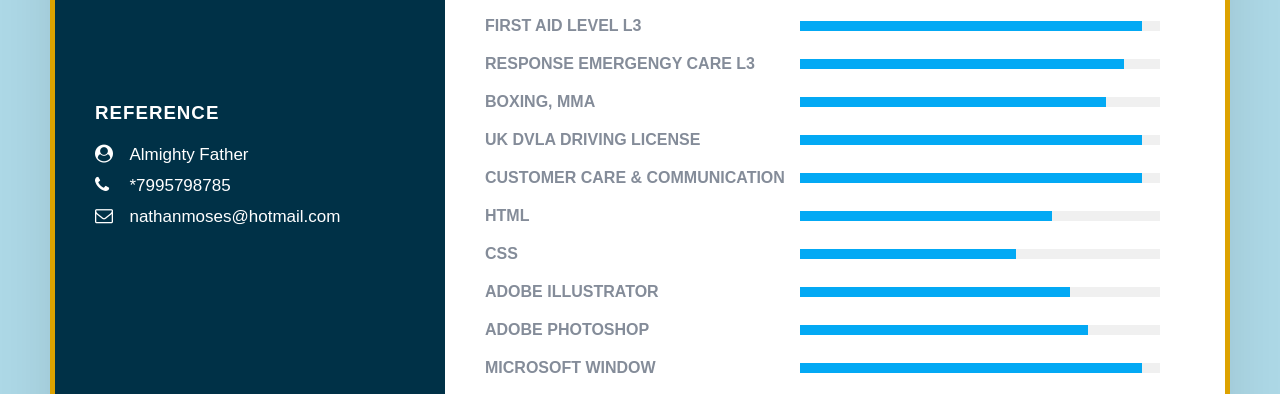
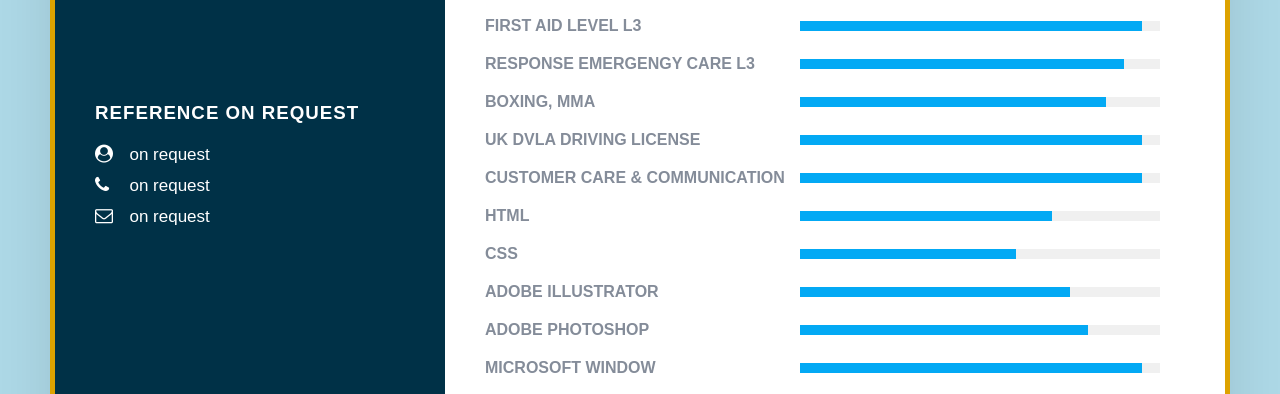
Before and after one commit to Shadowtacticssecurity/shadowtactics.io, a plain HTML site: page index.html in a window 1280 px wide. Shown: the part 1512-1906 px from the top of the page. Drawn offline with Linux system fonts and the light colour scheme.

Commit message:
Update index.html

```diff
--- a/index.html
+++ b/index.html
@@ -97,19 +97,19 @@
             </div>
 
             <div class="contactInfo language">
-                <h3 class="title">Reference</h3>
+                <h3 class="title">Reference on request</h3>
                 <ul>
                     <li>
                      <span class="icon"><i class="fa fa-user-circle" aria-hidden="true"></i></span>
-                     <span class="percent">Almighty Father</span>
+                     <span class="percent">on request</span>
                     </li>
                     <li>
                      <span class="icon"><i class="fa fa-phone" aria-hidden="true"></i></span>
-                     <span class="percent">*7995798785</span>
+                     <span class="percent">on request</span>
                     </li>
                     <li>
                      <span class="icon"><i class="fa fa-envelope-o" aria-hidden="true"></i></span>
-                     <spanc class="percent">nathanmoses@hotmail.com</span>
+                     <spanc class="percent">on request</span>
                     </li>
                 </ul>
             </div>
```
